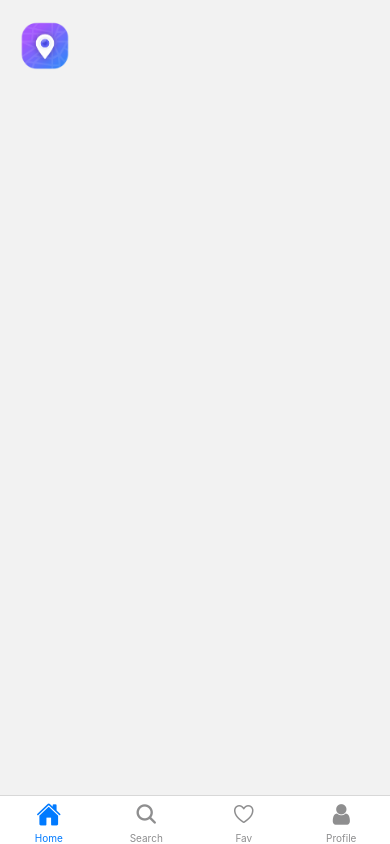
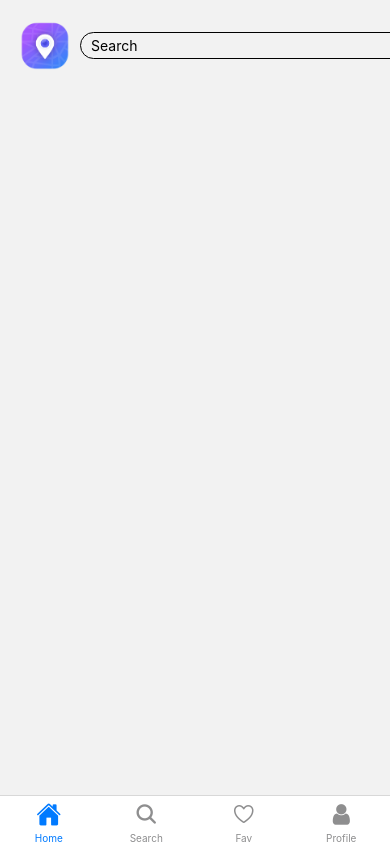
Before and after one commit to lugard1/explore-place, a React Native app: screen /Home in a window 390 px wide. Built offline with nearby package versions, Linux system fonts and the light colour scheme.

Commit message:
Created Shared Folder and Color.js into it

```diff
--- a/App/Components/Home/Header.js
+++ b/App/Components/Home/Header.js
@@ -1,12 +1,21 @@
-import { View, Text, Image, StyleSheet } from 'react-native'
+import { View, Text, Image, StyleSheet, TextInput, Dimensions } from 'react-native'
 import React from 'react'
-// import { Image } from 'react-native'
+import Colors from '../../Shared/Colors'
+// import { TextInput } from 'react-native-paper'
 
 export default function Header() {
   return (
-    <View>
+    <View style={{display: 'flex', flexDirection: 'row',
+    justifyContent: 'space-evenly', alignItems: 'center', gap: 10}}>
       <Image source={require('./../../../assets/logo.png')}
       style={styles.logo} />
+      <View>
+        <TextInput placeholder='Search'
+          style={styles.searchBar}
+        />
+      </View>
+      <Image source={require('./../../../assets/placeholder.jpg')}
+      style={styles.userimage} />
     </View>
   )
 }
@@ -15,5 +24,18 @@ const styles = StyleSheet.create({
   logo:{
     width: 50,
     height: 50
+  },
+  searchBar: {
+    borderWidth: 1,
+    borderColor: Colors.black,
+    padding: 4,
+    borderRadius:100,
+    paddingLeft:10,
+    width: Dimensions.get('screen').width*0.6
+  },
+  userimage: {
+    width: 50,
+    height: 50,
+    borderRadius: 100
   }
 })
--- a/App/Screens/Home.js
+++ b/App/Screens/Home.js
@@ -6,7 +6,7 @@ import { SafeAreaView } from 'react-native-safe-area-context';
 export default function Home() {
   return (
     <SafeAreaView>
-      <View style={{padding: 20}}>
+      <View style={{padding:20}}>
         <Header />
       </View>
     </SafeAreaView>
--- /dev/null
+++ b/App/Shared/Colors.js
@@ -0,0 +1,3 @@
+export default {
+  black: '#000'
+}
```
